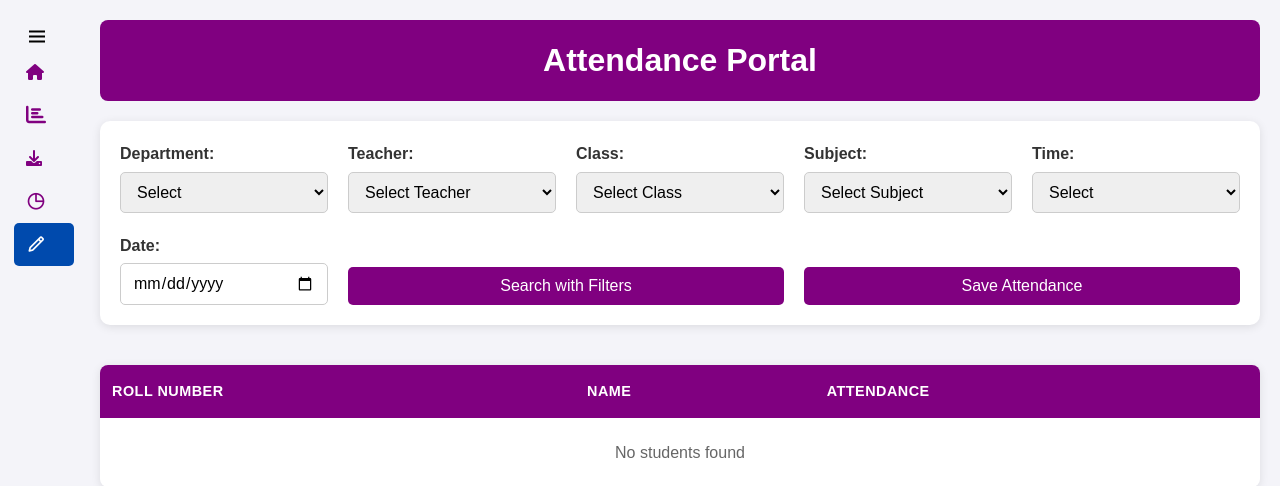
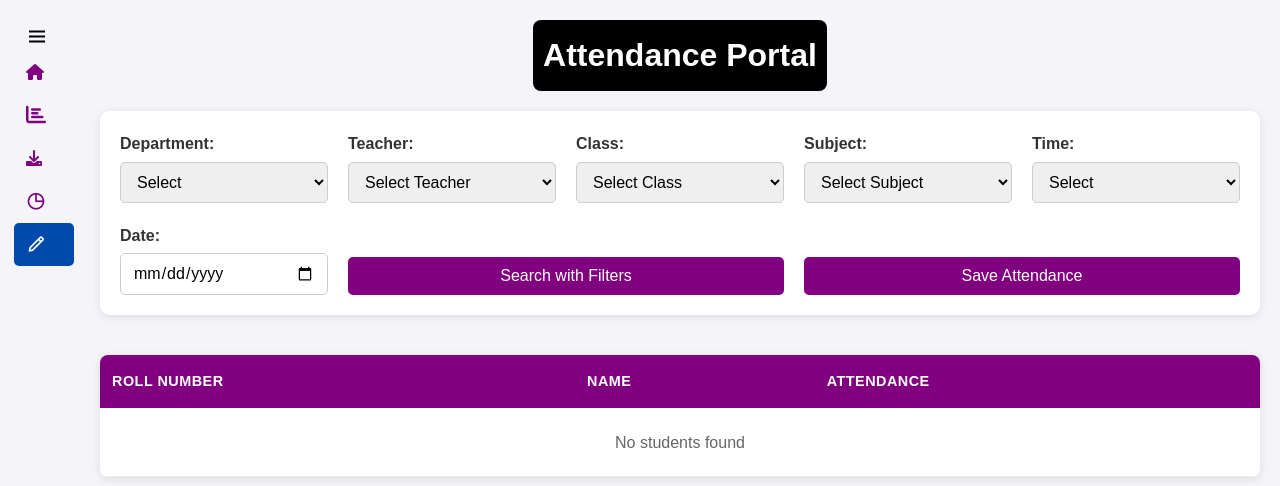
Before and after one commit to RohitSadavarti/smartone, a Flask app: page / in a window 1280 px wide. Shown: the top 486 px of the page. Run offline with Flask 3, Linux system fonts and the light colour scheme; data that the repository does not hold is empty; some libraries are stand-ins or nearby versions.

Commit message:
Update styles.css

```diff
--- a/attendance-app/backend/static/styles.css
+++ b/attendance-app/backend/static/styles.css
@@ -119,16 +119,18 @@ body.dark .home .text {
     width: calc(100% - 80px);
 }
 
-/* Header */
+/* Header - Updated to match attendance.html formatting */
 h1 {
     text-align: center;
-    margin-bottom: 20px;
+    margin: 0 auto 20px auto;
     font-size: 2rem;
     color: white;
-    background-color: purple;
-    padding: 15px;
+    background-color: black;
+    padding: 10px;
     border-radius: 8px;
     flex-shrink: 0;
+    width: fit-content;
+    display: block;
 }
 
 body.dark h1 {
```
